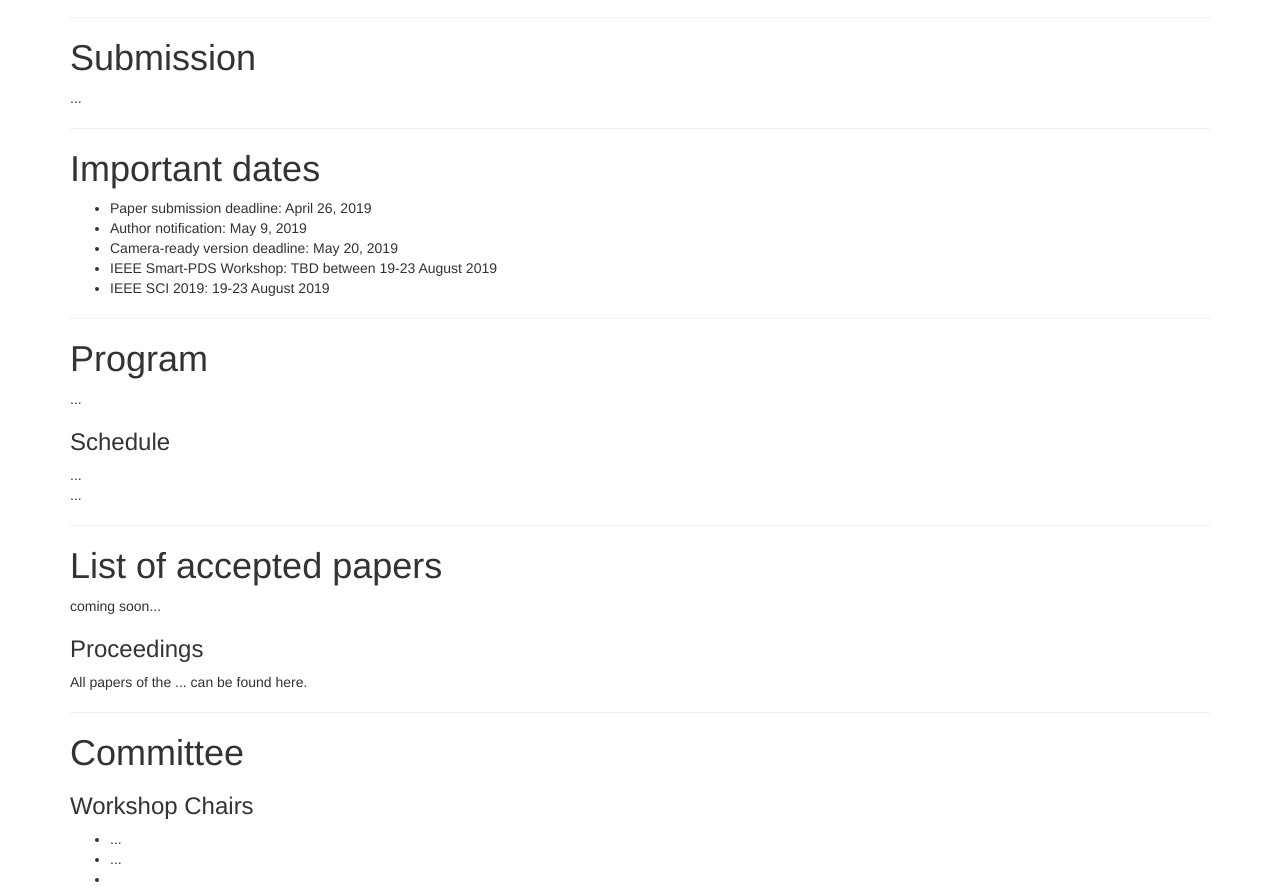
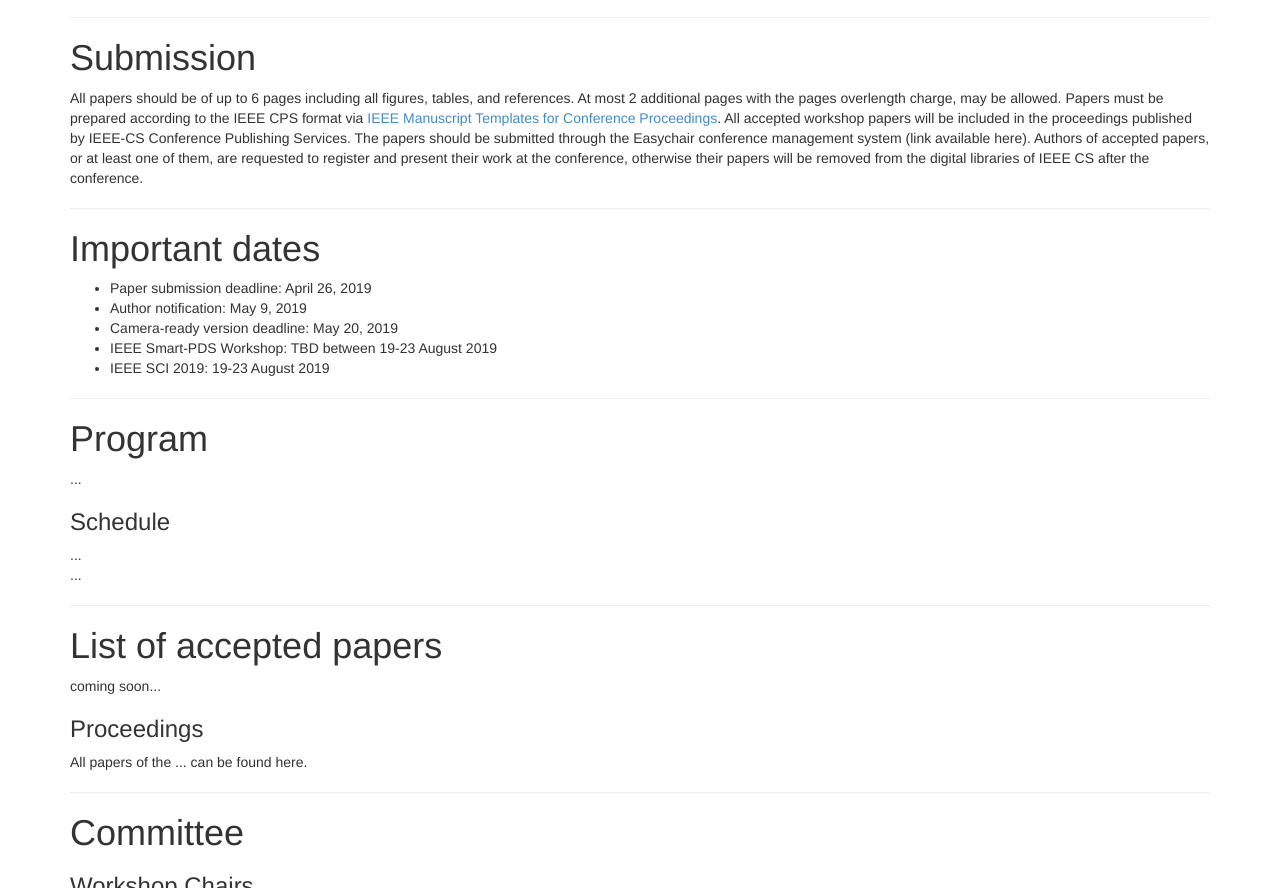
Before and after one commit to smart-pds/smart-pds.github.io, a plain HTML site: page index.html in a window 1280 px wide. Shown: the part 1620-2508 px from the top of the page. Drawn offline with Linux system fonts and the light colour scheme.

Commit message:
Update index.html

```diff
--- a/index.html
+++ b/index.html
@@ -134,7 +134,16 @@
 
     <a id="submission"></a>
     <h1>Submission</h1>
-    <p>...
+    <p>All papers should be of up to 6 pages including all figures, tables, and references.
+	    At most 2 additional pages with the pages overlength charge, may be allowed.
+	    Papers must be prepared according to the IEEE CPS format via
+	    <a href="https://www.ieee.org/conferences/publishing/templates.html" target="_blank">IEEE Manuscript
+		    Templates for Conference Proceedings</a>. All accepted workshop papers will be
+	    included in the proceedings published by IEEE-CS Conference Publishing Services.
+	    The papers should be submitted through the Easychair conference management system
+	    (link available here). Authors of accepted papers, or at least one of them,
+	    are requested to register and present their work at the conference, otherwise
+	    their papers will be removed from the digital libraries of IEEE CS after the conference.
     </p>
 
 
```
